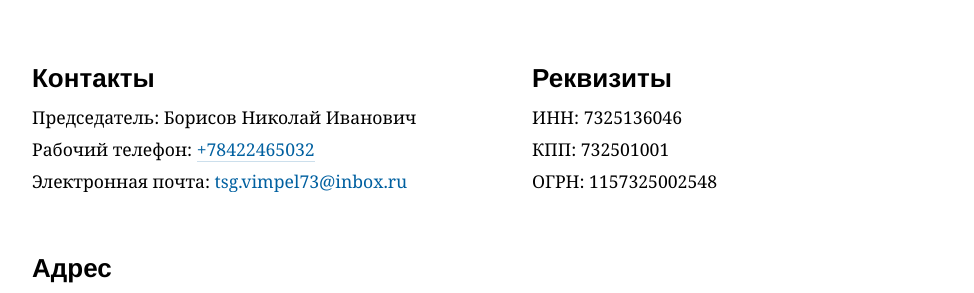
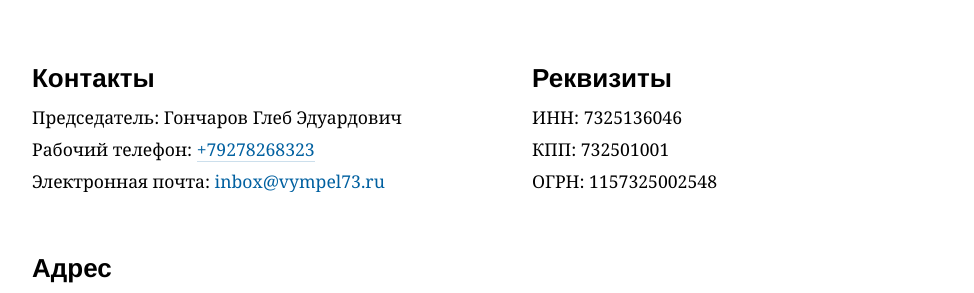
Before and after one commit to gongled/vympel, a Jekyll site: the page built from contacts.html, in a window 1280 px wide. Shown: the part 132-425 px from the top of the page, without its empty margins (108-1082 px from the left). Built offline with Jekyll 4.4.1, drawn with Linux system fonts in a browser that asks for light colours.

Commit message:
Изменить информацию о председателе

```diff
--- a/_config.yml
+++ b/_config.yml
@@ -27,10 +27,10 @@ analytics:
 
 contacts:
   address: г. Ульяновск, ул. Островского, 23
-  leader: Борисов Николай Иванович
-  work_phone: 78422465032
-  personal_phone: 79023565368
-  email: tsg.vimpel73@inbox.ru
+  leader: Гончаров Глеб Эдуардович
+  work_phone: 79278268323
+  personal_phone: 79278268323
+  email: inbox@vympel73.ru
   webmaster_email: inbox@gongled.ru
   github_url: https://github.com/gongled/vympel
 
```
